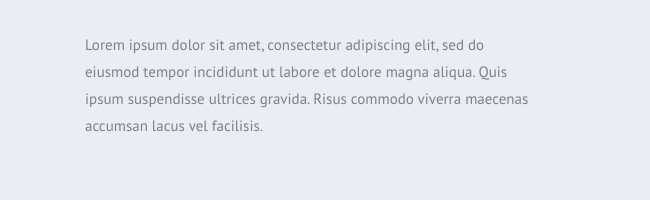
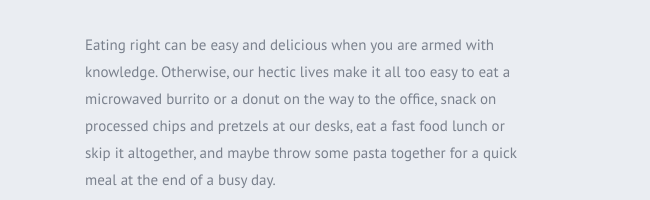
Before and after one commit to sathvika200/food-blog, a plain HTML site: page contact.html in a window 1280 px wide. Shown: the part 2347-2547 px from the top of the page, 0-650 px from the left. Drawn offline with Linux system fonts and the light colour scheme.

Commit message:
Update contact.html

```diff
--- a/contact.html
+++ b/contact.html
@@ -7,7 +7,7 @@
     <meta name="keywords" content="Yoga, unica, creative, html">
     <meta name="viewport" content="width=device-width, initial-scale=1.0">
     <meta http-equiv="X-UA-Compatible" content="ie=edge">
-    <title>Yummy</title>
+    <title>Yummy </title>
 
     <!-- Google Font -->
     <link href="https://fonts.googleapis.com/css?family=PT+Sans:400,700&display=swap" rel="stylesheet">
@@ -178,9 +178,8 @@
                                 <img src="img/footer-logo.png" alt="">
                             </a>
                         </div>
-                        <p>Lorem ipsum dolor sit amet, consectetur adipiscing elit, sed do eiusmod tempor incididunt ut
-                            labore et dolore magna aliqua. Quis ipsum suspendisse ultrices gravida. Risus commodo
-                            viverra maecenas accumsan lacus vel facilisis.</p>
+                        <p>Eating right can be easy and delicious when you are armed with knowledge. Otherwise, our hectic lives make it all too easy to eat a microwaved burrito or a donut on the way to the office, snack on processed chips and pretzels at our desks,
+                             eat a fast food lunch or skip it altogether, and maybe throw some pasta together for a quick meal at the end of a busy day.</p>
                     </div>
                 </div>
                 <div class="col-lg-6 offset-lg-1">
```
